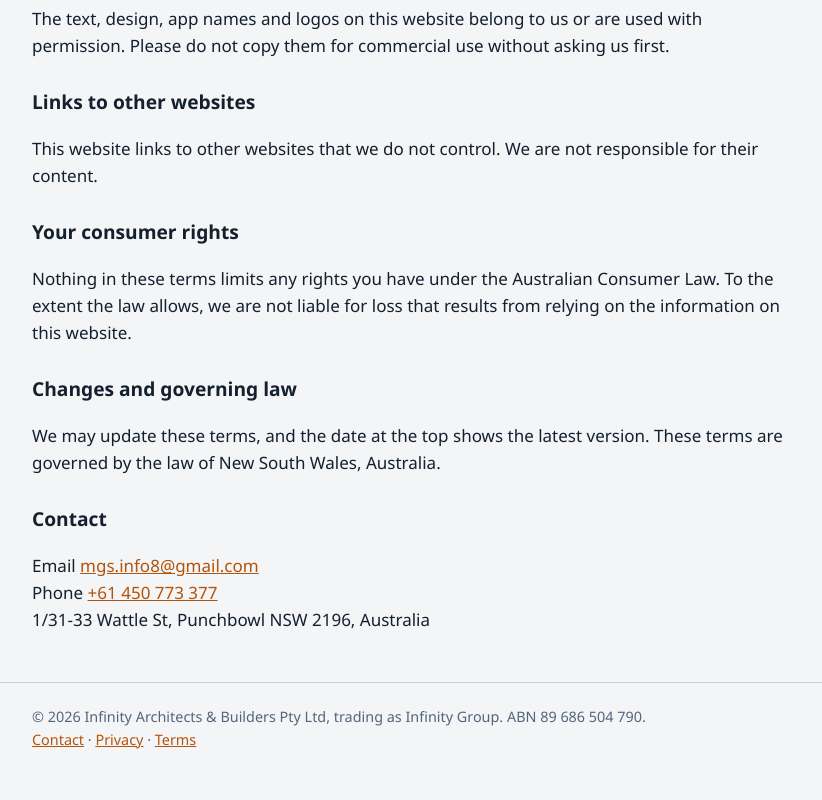
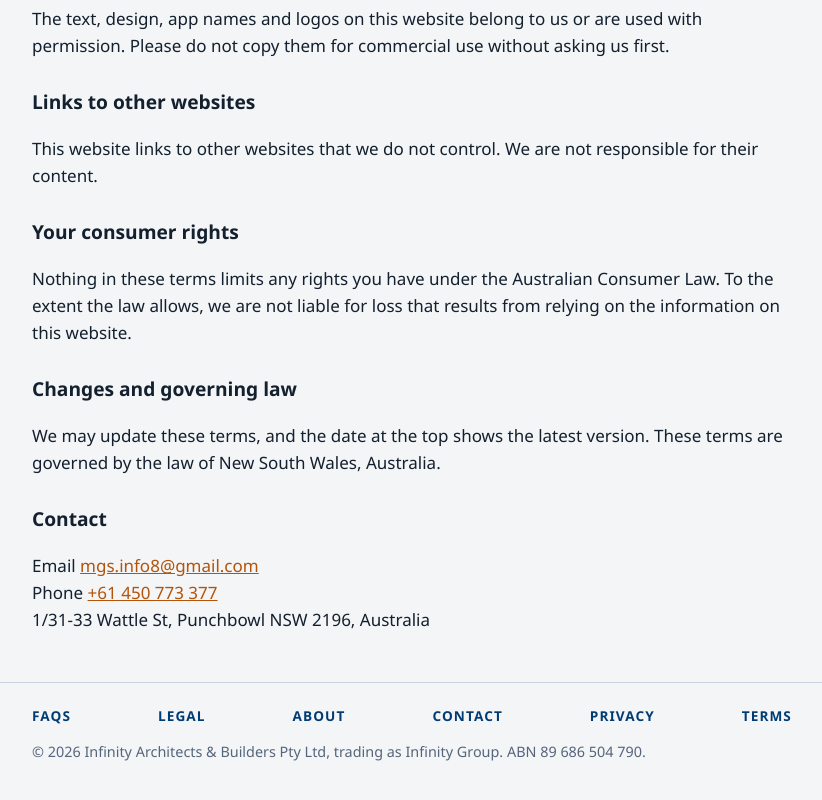
Before and after one commit to blushmirrorinfo-source/infinity-group, a plain HTML site: page terms.html in a window 1280 px wide. Shown: the part 718-1518 px from the top of the page, without its empty margins (228-1050 px from the left). Drawn offline with Linux system fonts and the light colour scheme.

Commit message:
Update terms.html
Co-Authored-By: Claude Fable 5.2 <noreply@anthropic.com>
Claude-Session: https://claude.ai/code/session_019HiUbibs6AUfUBEc2M9oJY

```diff
--- a/terms.html
+++ b/terms.html
@@ -15,13 +15,16 @@ h2{font-size:1.2rem;margin:28px 0 6px}
 a{color:#b4530a}
 .muted{color:#55657a}
 footer{border-top:1px solid #c9d2dc;margin-top:48px;padding:22px 0 40px;color:#55657a;font-size:.9rem}
+.footer-links{display:flex;flex-wrap:wrap;justify-content:space-between;gap:8px 20px;margin:0 0 14px;font-size:.85rem;font-weight:600;letter-spacing:.08em;text-transform:uppercase}
+.footer-links a{color:#003c73;text-decoration:none}
+.footer-links a:hover{text-decoration:underline}
 </style>
 </head>
 <body>
 <header><div class="wrap"><a href="./">Infinity Group</a></div></header>
 <main class="wrap">
 <h1>Terms of use</h1>
-<p class="muted">Last updated 20 November 2026</p>
+<p class="muted">Last updated 21 November 2026</p>
 <p>This website is run by Infinity Architects &amp; Builders Pty Ltd (ABN 89 686 504 790), trading as Infinity Group. By using the website you agree to these terms.</p>
 <h2>What this website is for</h2>
 <p>The website gives general information about our company and our apps. We try to keep it accurate and up to date, but we do not promise that it is complete or free of errors.</p>
@@ -40,6 +43,16 @@ footer{border-top:1px solid #c9d2dc;margin-top:48px;padding:22px 0 40px;color:#5
 <h2>Contact</h2>
 <p>Email <a href="mailto:mgs.info8@gmail.com">mgs.info8@gmail.com</a><br>Phone <a href="tel:+61450773377">+61 450 773 377</a><br>1/31-33 Wattle St, Punchbowl NSW 2196, Australia</p>
 </main>
-<footer><div class="wrap">&copy; 2026 Infinity Architects &amp; Builders Pty Ltd, trading as Infinity Group. ABN 89 686 504 790.<br><a href="./#contact">Contact</a> &middot; <a href="privacy.html">Privacy</a> &middot; <a href="terms.html">Terms</a></div></footer>
+<footer><div class="wrap">
+    <nav class="footer-links" aria-label="Footer">
+      <a href="faq.html">FAQs</a>
+      <a href="legal.html">Legal</a>
+      <a href="about.html">About</a>
+      <a href="contact.html">Contact</a>
+      <a href="privacy.html">Privacy</a>
+      <a href="terms.html">Terms</a>
+    </nav>
+    &copy; 2026 Infinity Architects &amp; Builders Pty Ltd, trading as Infinity Group. ABN 89 686 504 790.
+</div></footer>
 </body>
 </html>
```
